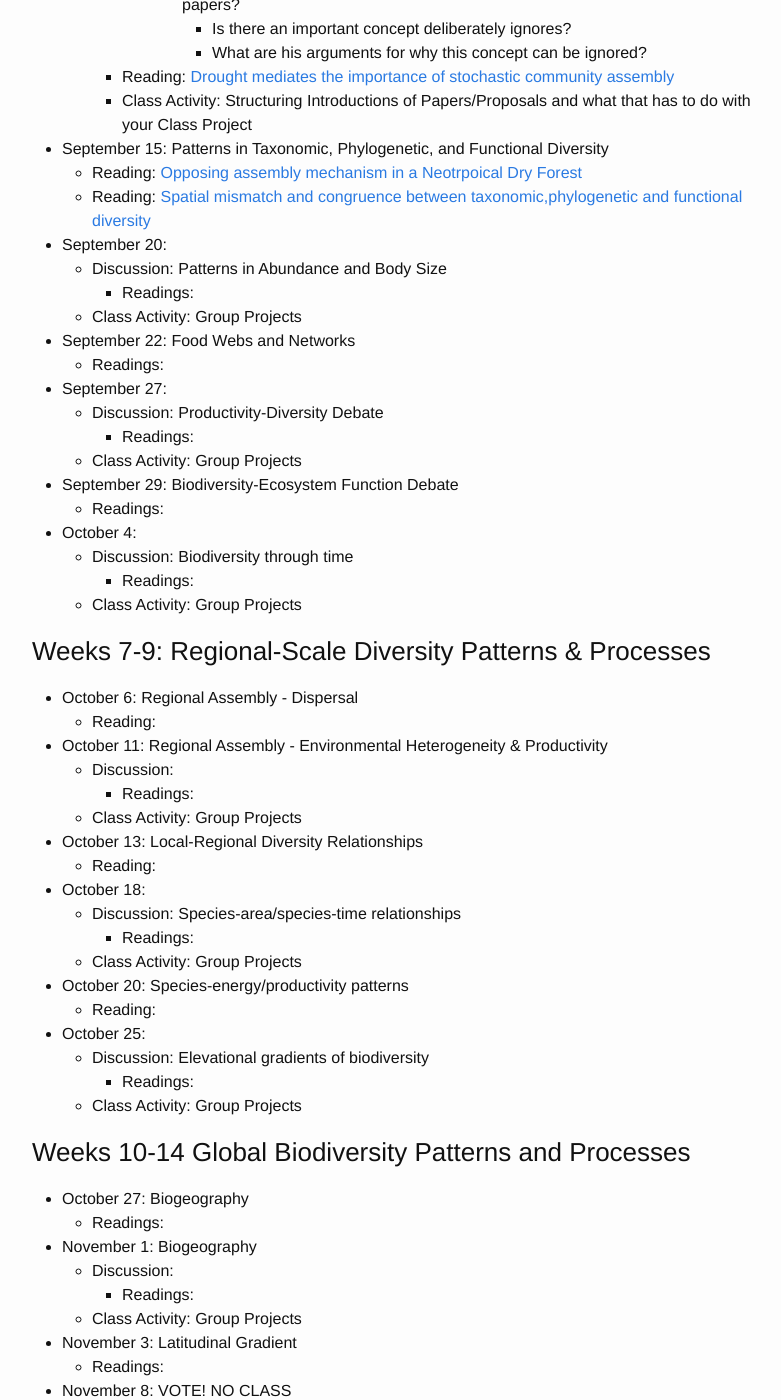
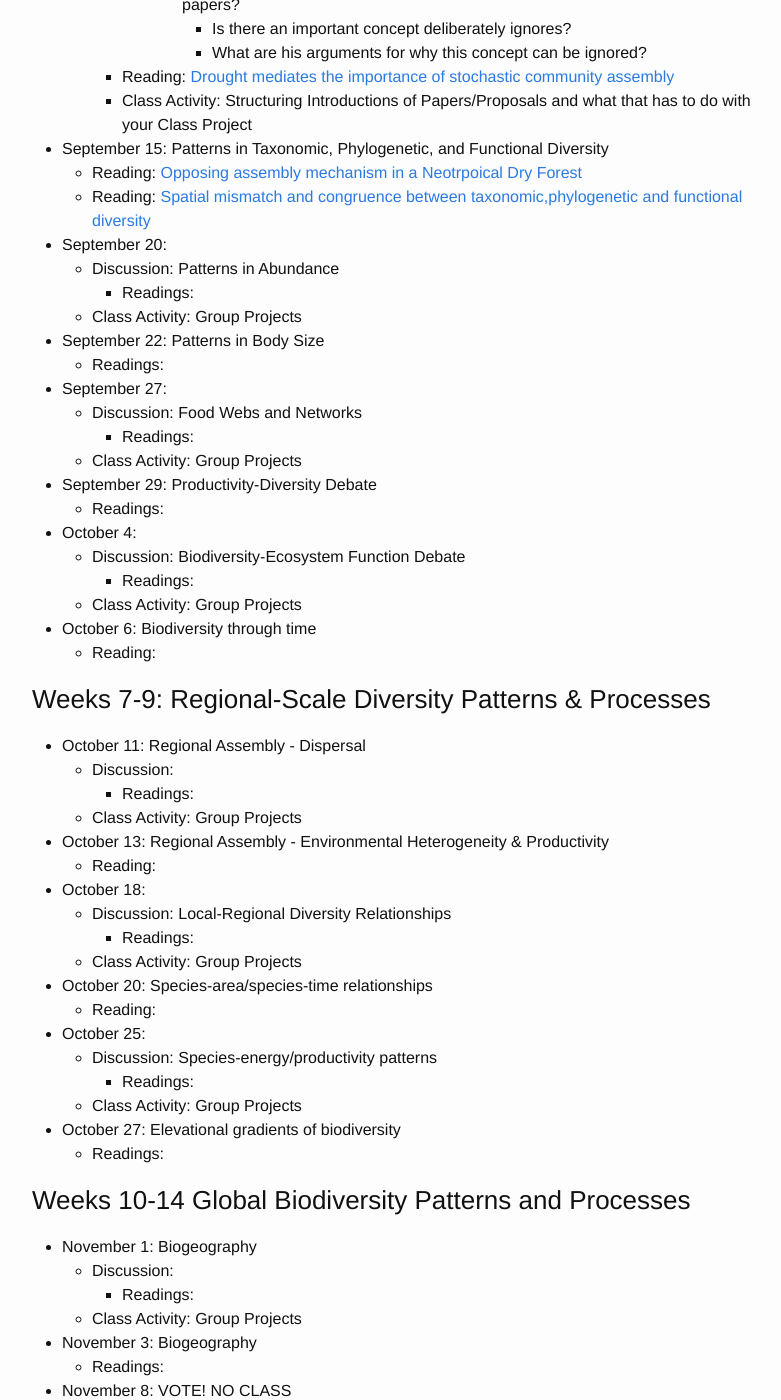
Before and after one commit to skmorgane/biodiversity-course, a Jekyll site: the page built from schedule.md, in a window 1280 px wide and 1400 px high, scrolled down 1122 px. Shown: the whole window, without its empty margins (238-1019 px from the left). Built offline with Jekyll 4.4.1, drawn with Linux system fonts in a browser that asks for light colours; some of the changed text lies outside the part shown.

Commit message:
Split patterns in abundance and body size
Split the abundance and body size patterns into separate topics

```diff
--- a/schedule.md
+++ b/schedule.md
@@ -49,82 +49,86 @@ Tuesdays are often a split between class activity and discussion, thus there are
     * Reading: [Spatial mismatch and congruence between taxonomic,phylogenetic and functional diversity](https://doi.org/10.1111/j.1461-0248.2010.01493.x)
 
 * September 20:
-    * Discussion: Patterns in Abundance and Body Size
+    * Discussion: Patterns in Abundance
          * Readings:
     * Class Activity: Group Projects
 
 
- * September 22: Food Webs and Networks
+ * September 22: Patterns in Body Size
     * Readings:
 
 
 * September 27:
-    * Discussion: Productivity-Diversity Debate
+    * Discussion: Food Webs and Networks
          * Readings:
     * Class Activity: Group Projects
 
 
-* September 29: Biodiversity-Ecosystem Function Debate
+* September 29: Productivity-Diversity Debate
     * Readings:
 
 * October 4:
-    * Discussion: Biodiversity through time
+    * Discussion: Biodiversity-Ecosystem Function Debate
          * Readings:
     * Class Activity: Group Projects
 
+
+
+* October 6: Biodiversity through time
+    * Reading:
+
 ### Weeks 7-9: Regional-Scale Diversity Patterns & Processes
 
-* October 6: Regional Assembly - Dispersal
-    * Reading:
-
-* October 11:  Regional Assembly - Environmental Heterogeneity & Productivity
+* October 11:  Regional Assembly - Dispersal
     * Discussion:
          * Readings:
     * Class Activity: Group Projects
 
-* October 13: Local-Regional Diversity Relationships
+* October 13: Regional Assembly - Environmental Heterogeneity & Productivity
     * Reading:
 
 * October 18:
-    * Discussion: Species-area/species-time relationships
+    * Discussion: Local-Regional Diversity Relationships
          * Readings:
     * Class Activity: Group Projects
 
-* October 20: Species-energy/productivity patterns
+* October 20: Species-area/species-time relationships
     * Reading:
 
 * October 25:
-    * Discussion: Elevational gradients of biodiversity
+    * Discussion: Species-energy/productivity patterns
          * Readings:
     * Class Activity: Group Projects
 
+
+
+ * October 27: Elevational gradients of biodiversity
+    *  Readings:
+
 ### Weeks 10-14 Global Biodiversity Patterns and Processes
-
- * October 27: Biogeography
-    *  Readings:
 
 * November 1: Biogeography
     * Discussion:
          * Readings:
     * Class Activity: Group Projects
 
-* November 3: Latitudinal Gradient
+* November 3: Biogeography
     *  Readings:
 
 * November 8: VOTE! NO CLASS
 
-* November 10: Hotspots and Endemism
+* November 10: Latitudinal Gradient
     * Readings:
 
 * November 15:
-    * Discussion: Global Phylogenetic/Taxonomic/Functional Diversity Patterns
+    * Discussion: Hotspots and Endemism
          * Readings:
     * Class Activity: Group Projects
 
-* November 17: Paleo Biodiversity Patterns
+* November 17: Global Phylogenetic/Taxonomic/Functional Diversity Patterns
     * Readings:
 
-* November 22: TBD
+* November 22: Paleo Biodiversity Patterns
     * Discussion:
          * Readings:
     * Class Activity: Group Projects
```
